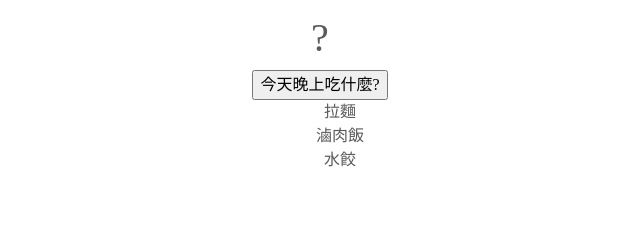
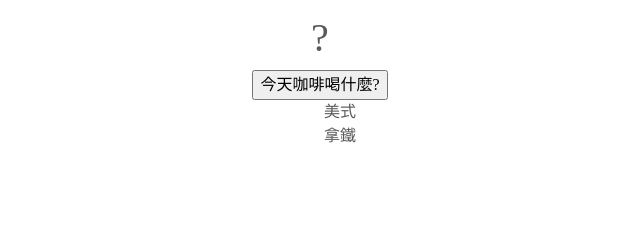
Before and after one commit to johnny910639/MergePractice, a plain HTML site: page random-select.html in a window 1280 px wide. Shown: the part 195-435 px from the top of the page, 320-960 px from the left. Drawn offline with nearby package versions, Linux system fonts and the light colour scheme; files that its build step writes are made by us from their sources.

Commit message:
Update random-select.html

```diff
--- a/random-select.html
+++ b/random-select.html
@@ -69,11 +69,11 @@
 
         <hr class="featurette-divider">
 			<h1 id="random-result">?</h1>
-		   <input type="button" value="今天晚上吃什麼?">
+		   <input type="button" value="今天咖啡喝什麼?">
 		   <ul id="choices">
-			   <li>拉麵</li>
-			   <li>滷肉飯</li>
-			   <li>水餃</li>
+			   <li>美式</li>
+			   <li>拿鐵</li>
+			   <li></li>
 		   </ul>
        <div>
 			  <img src="" width="80%" id="random-pic">
```
